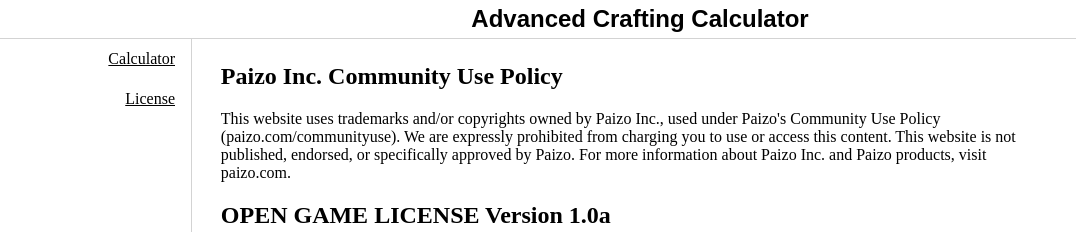
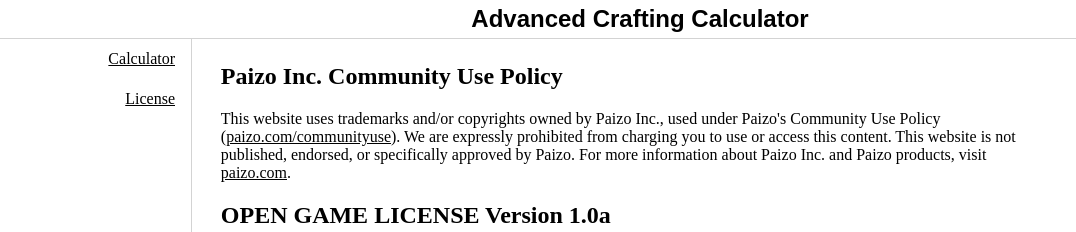
Before and after one commit to Lunar-Dawn/pf2e_complex_crafting, a Vue app: page /license in a window 1280 px wide. Shown: the top 232 px of the page, without its empty margins (0-1076 px from the left). Built offline with nearby package versions, Linux system fonts and the light colour scheme.

Commit message:
Format links in the Paizo Community Use Policy

```diff
--- a/src/components/License.vue
+++ b/src/components/License.vue
@@ -2,7 +2,7 @@
 	<div class="license-wrapper">
 		<h2>Paizo Inc. Community Use Policy</h2>
 		<p>
-			This website uses trademarks and/or copyrights owned by Paizo Inc., used under Paizo's Community Use Policy (paizo.com/communityuse). We are expressly prohibited from charging you to use or access this content. This website is not published, endorsed, or specifically approved by Paizo. For more information about Paizo Inc. and Paizo products, visit paizo.com.
+			This website uses trademarks and/or copyrights owned by Paizo Inc., used under Paizo's Community Use Policy	(<a href="https://paizo.com/communityuse">paizo.com/communityuse</a>). We are expressly prohibited from charging you to use or access this content. This website is not published, endorsed, or specifically approved by Paizo. For more information about Paizo Inc. and Paizo products, visit <a href="https://paizo.com">paizo.com</a>.
 		</p>
 		<h2>OPEN GAME LICENSE Version 1.0a</h2>
 		<p>
```
